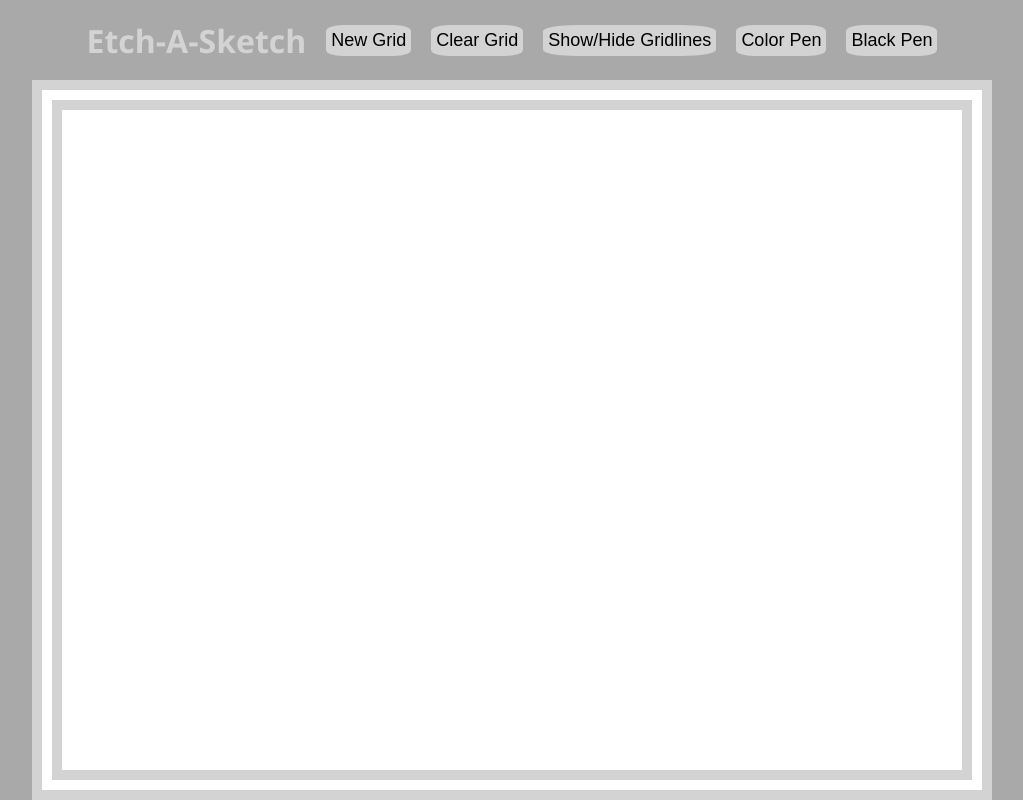
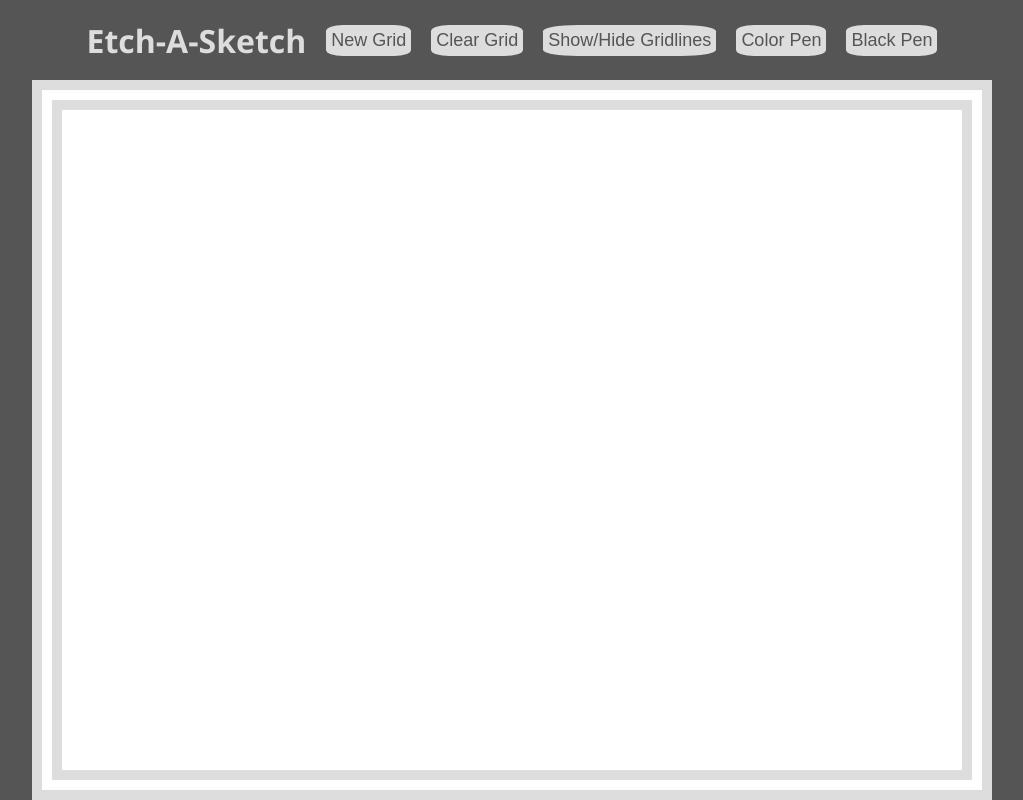
Before and after one commit to dev-amira-ezz/odin-etch-a-sketch, a plain HTML site: page index.html in a window 1280 px wide. Shown: the whole page, without its empty margins (128-1151 px from the left). Drawn offline with Linux system fonts and the light colour scheme.

Commit message:
Adjust contrast for accessibility

```diff
--- a/styles.css
+++ b/styles.css
@@ -6,7 +6,7 @@ body {
 #main {
     display: flex;
     flex-direction: column;
-    background-color: darkgray;
+    background-color: #555;
     box-sizing: border-box;
 }
 
@@ -20,7 +20,8 @@ body {
 }
 
 button {
-    background-color: lightgray;
+    color: #555;
+    background-color: #ddd;
     border-radius: 20%;
     padding: 5px;
     border: none;
@@ -29,14 +30,14 @@ button {
 
 h1 {
     font-family: 'Segoe UI', Tahoma, Geneva, Verdana, sans-serif;
-    color: lightgray;
+    color: #ddd;
     text-align: center;
     margin: 0;
 }
 
 #container {
     background-color: white;
-    border: double 30px lightgray;
+    border: double 30px #ddd;
     display: flex;
     flex-wrap: wrap;
     box-sizing: border-box;
```
